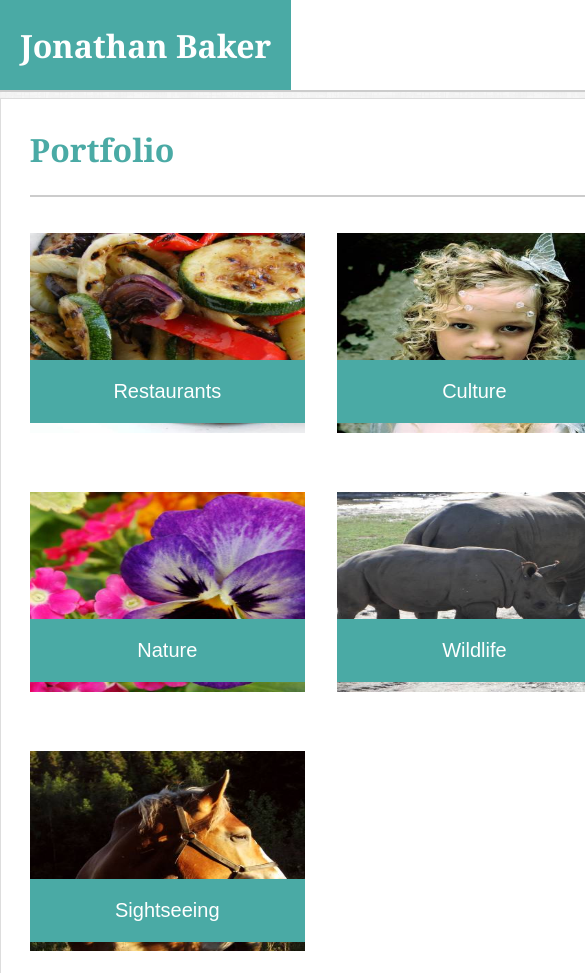
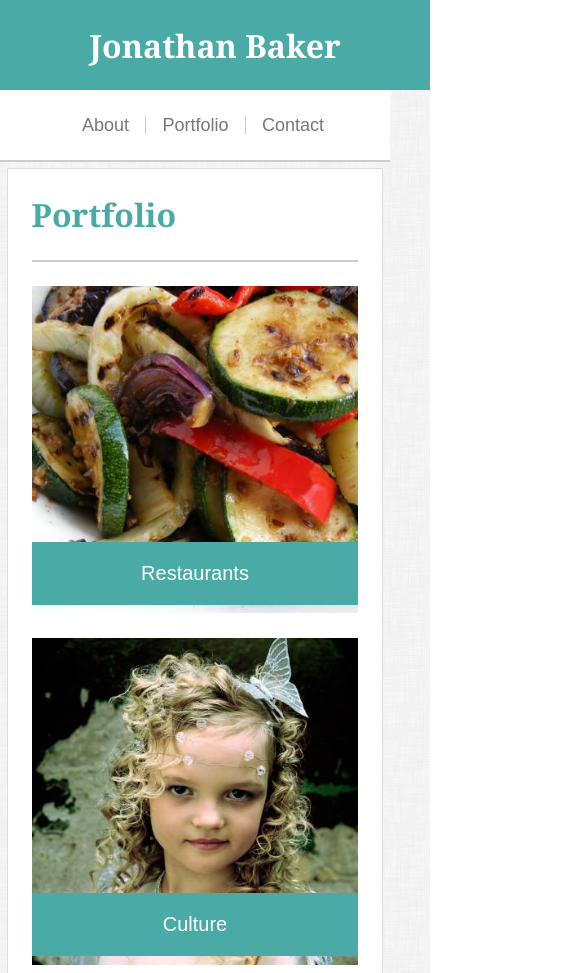
Before and after one commit to ssorpg/Responsive-Portfolio, a plain HTML site: page portfolio.html in a window 390 px wide. Shown: the top 973 px of the page, 585 px wide, since content can reach past the window. Drawn offline with Linux system fonts and the light colour scheme.

Commit message:
added several @media querys to make site responsive

```diff
--- a/Assets/CSS/style.css
+++ b/Assets/CSS/style.css
@@ -17,8 +17,6 @@ body {
     height: 100%;
 }
 header {
-    height: 90px;
-    min-width: 960px;
     background-color: #ffffff;
     border-bottom: solid #cccccc 2px;
 }
@@ -26,33 +24,53 @@ header {
     height: 100%;
     width: 960px;
     margin: auto;
+    display: flex;
+    align-items: center;
+    justify-content: space-between;
+}
+@media only screen and (max-width: 980px) {
+    #header960 {
+        width: 96%;
+    }
+}
+@media only screen and (max-width: 640px) {
+    #header960 {
+        width: 100%;
+        display: block;
+    }
 }
 h1 {
-    display: flex;
-    align-items: center;
-    justify-content: center;
     font-size: 32px;
     height: 90px;
     margin: 0;
     padding: 0 20px 0 20px;
-    float: left;
+    width: 280px;
     color: #ffffff;
     background-color: #4aaaa5;
     font-family: 'Georgia', Times, 'Times New Roman', serif;
+    display: inline-flex;
+    align-items: center;
+    justify-content: center;
 }
 ul {
-    height: 100%;
+    width: 280px;
     margin: 0;
     margin-right: 0;
     font-size: 18px;
-    float: right;
-    display: flex;
+    padding: 0;
+    list-style-type: none;
+    display: inline-flex;
     align-items: center;
     justify-content: center;
 }
-li {
-    float: right;
-    list-style-type: none;
+@media only screen and (max-width: 640px) {
+    h1, ul {
+        width: 100%;
+        display: flex;
+    }
+    ul {
+        height: 70px;
+    }
 }
 .navbutton {
     padding: 12px 16px 12px 16px;
@@ -79,10 +97,23 @@ section {
     border: solid #dddddd 1px;
     background-color: #ffffff;
 }
+@media only screen and (max-width: 980px) {
+    section {
+        width: 96%;
+        margin: 2% 0 4% 2%;
+    }
+}
+@media only screen and (max-width: 768px) {
+    section {
+        width: 96%;
+        margin: auto;
+        margin-top: 1.5%;
+        margin-bottom: 4%;
+    }
+}
 #content {
-    width: 94%;
-    margin: auto;
-    padding: 3%;
+    box-sizing: border-box;
+    padding: calc( 1% + 20px );
     overflow: hidden;
 }
 #content > p {
@@ -106,6 +137,18 @@ h2 {
     padding-top: 0.6em;
     width: 150px;
 }
+@media only screen and (max-width: 980px) {
+    #profilepicture {
+        width: 200px;
+    }
+}
+@media only screen and (max-width: 640px) {
+    #profilepicture {
+        width: 100%;
+        display: block;
+        margin-bottom: 4%;
+    }
+}
 .portfolioimagediv {
     position: relative;
     margin: 2% 3% 4% 0;
@@ -126,6 +169,27 @@ h2 {
     background-color: #4aaaa5;
     text-align: center;
     color: #ffffff;
+}
+@media only screen and (max-width: 980px) {
+    .portfolioimagediv {
+        width: 47%;
+        margin: 2% 0 4% 0;
+    }
+    .float-right {
+        float: right;
+    }
+    .portfolioimage {
+        width: 100%;
+        height: auto;
+    }
+    .portfolioimagetext {
+        bottom: 4%;
+    }
+}
+@media only screen and (max-width: 640px) {
+    .portfolioimagediv {
+        width: 100%;
+    }
 }
 h4 {
     margin-bottom: 8px;
@@ -173,6 +237,12 @@ footer {
     clear: both;
     color: #ffffff;
 }
+@media only screen and (max-width: 980px) {
+    footer {
+        width: 100%;
+        min-width: 0;
+    }
+}
 #copyright {
     margin-top: 30px;
     font-size: 12px;
--- a/portfolio.html
+++ b/portfolio.html
@@ -35,7 +35,7 @@
 
                         <span class="portfolioimagetext">Restaurants</span>
                     </div>
-                    <div class="portfolioimagediv">
+                    <div class="portfolioimagediv float-right">
                         <img src="Assets/Images/portfolio_2.jpg" class="portfolioimage">
 
                         <span class="portfolioimagetext">Culture</span>
@@ -45,7 +45,7 @@
 
                         <span class="portfolioimagetext">Nature</span>
                     </div>
-                    <div class="portfolioimagediv">
+                    <div class="portfolioimagediv float-right">
                         <img src="Assets/Images/portfolio_4.jpg" class="portfolioimage">
 
                         <span class="portfolioimagetext">Wildlife</span>
```
